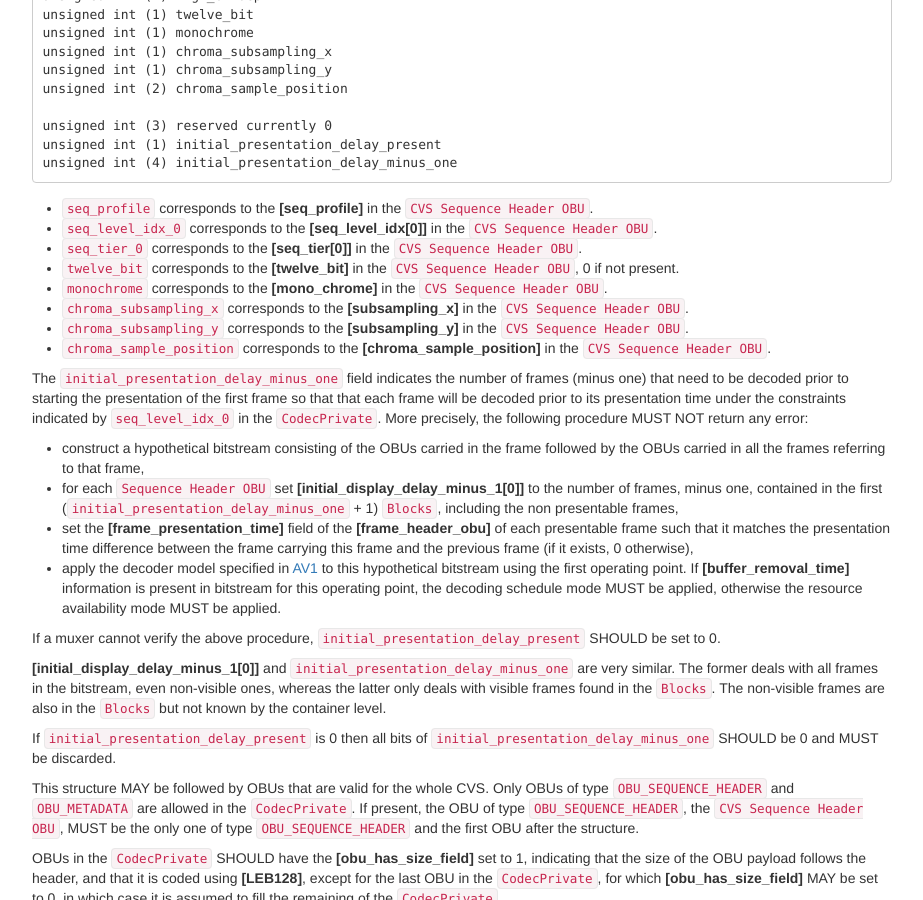
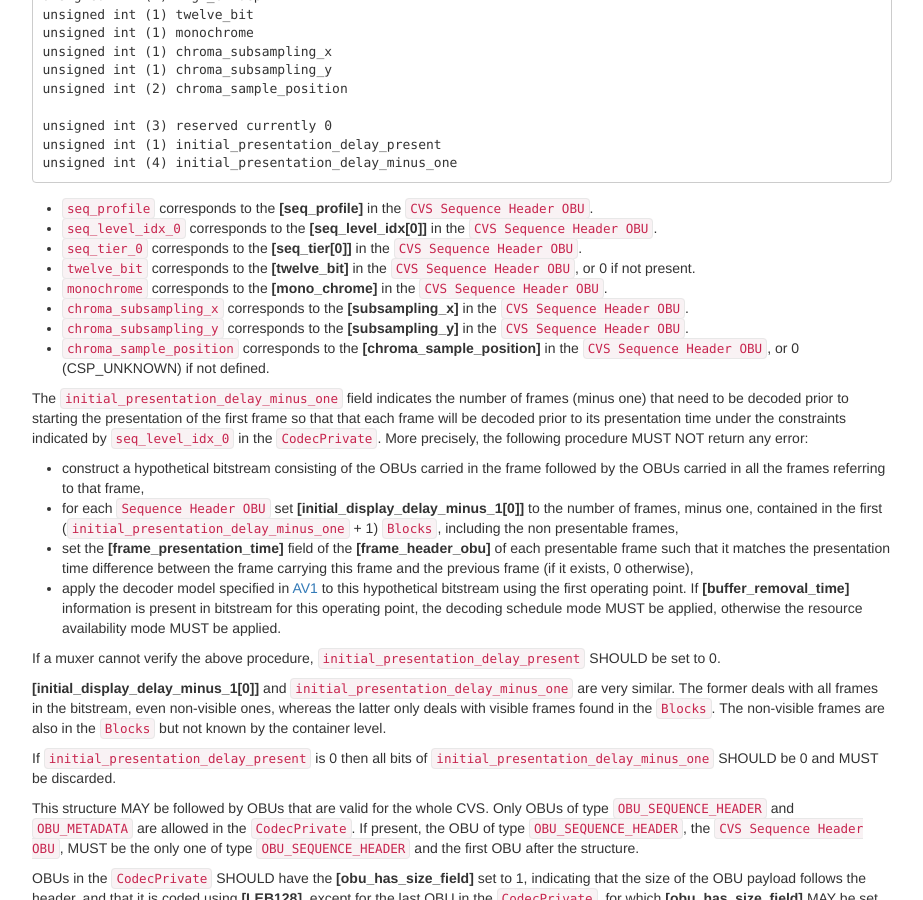
Before and after one commit to ietf-wg-cellar/matroska-specification, a Jekyll site: the page built from codec/av1.md, in a window 1280 px wide and 900 px high, scrolled down 1481 px. Shown: the whole window, without its empty margins (273-1196 px from the left). Built offline with Jekyll 4.4.1, drawn with Linux system fonts in a browser that asks for light colours; our own code applies the rules of GitHub Pages for plain Markdown files.

Commit message:
av1: the chroma_sample_position may not be specified

```diff
--- a/codec/av1.md
+++ b/codec/av1.md
@@ -64,11 +64,11 @@ unsigned int (4) initial_presentation_delay_minus_one
 * `seq_profile` corresponds to the __[seq_profile]__ in the `CVS Sequence Header OBU`.
 * `seq_level_idx_0` corresponds to the __[seq_level_idx[0]]__ in the `CVS Sequence Header OBU`.
 * `seq_tier_0` corresponds to the __[seq_tier[0]]__ in the `CVS Sequence Header OBU`.
-* `twelve_bit` corresponds to the __[twelve_bit]__ in the `CVS Sequence Header OBU`, 0 if not present.
+* `twelve_bit` corresponds to the __[twelve_bit]__ in the `CVS Sequence Header OBU`, or 0 if not present.
 * `monochrome` corresponds to the __[mono_chrome]__ in the `CVS Sequence Header OBU`.
 * `chroma_subsampling_x` corresponds to the __[subsampling_x]__ in the `CVS Sequence Header OBU`.
 * `chroma_subsampling_y` corresponds to the __[subsampling_y]__ in the `CVS Sequence Header OBU`.
-* `chroma_sample_position` corresponds to the __[chroma_sample_position]__ in the `CVS Sequence Header OBU`.
+* `chroma_sample_position` corresponds to the __[chroma_sample_position]__ in the `CVS Sequence Header OBU`, or 0 (CSP_UNKNOWN) if not defined.
 
 The `initial_presentation_delay_minus_one` field indicates the number of frames (minus one) that need to be decoded prior to starting the presentation of the first frame so that that each frame will be decoded prior to its presentation time under the constraints indicated by `seq_level_idx_0` in the `CodecPrivate`. More precisely, the following procedure MUST NOT return any error:
 - construct a hypothetical bitstream consisting of the OBUs carried in the frame followed by the OBUs carried in all the frames referring to that frame,
```
